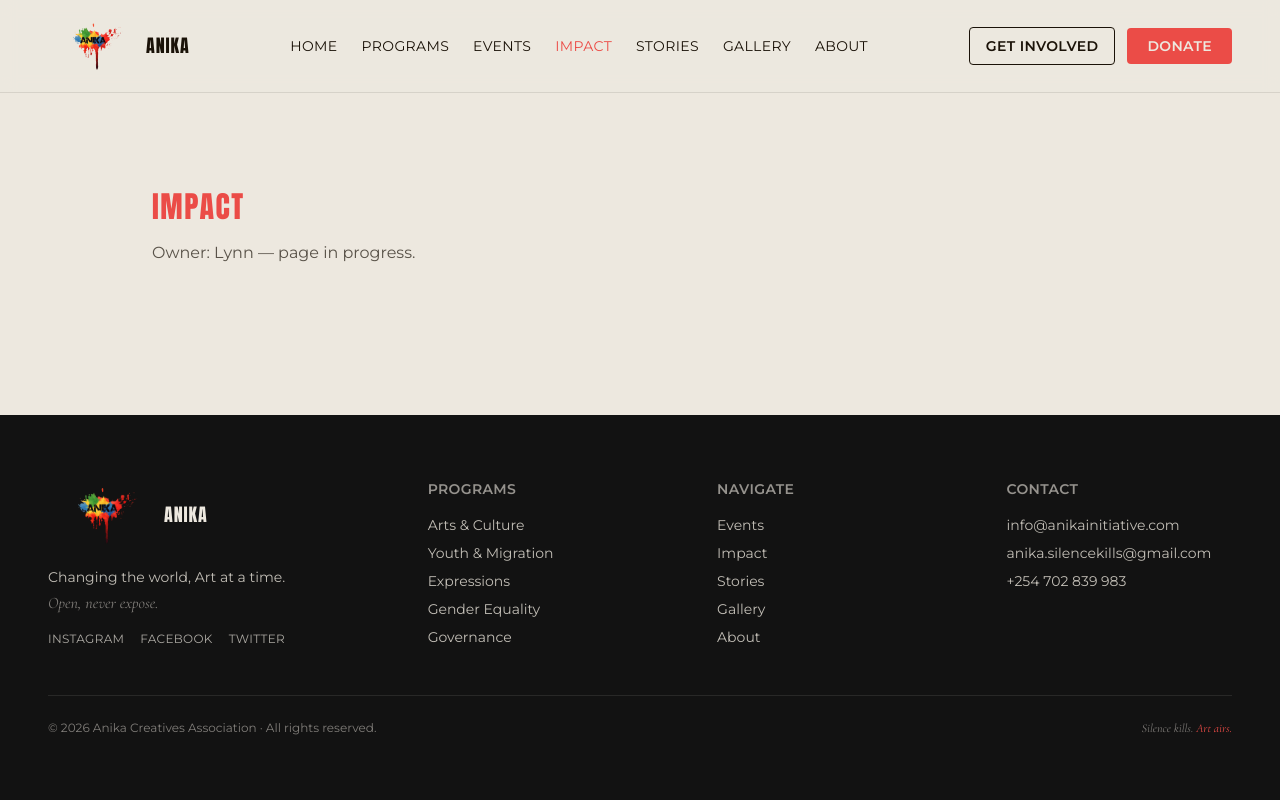
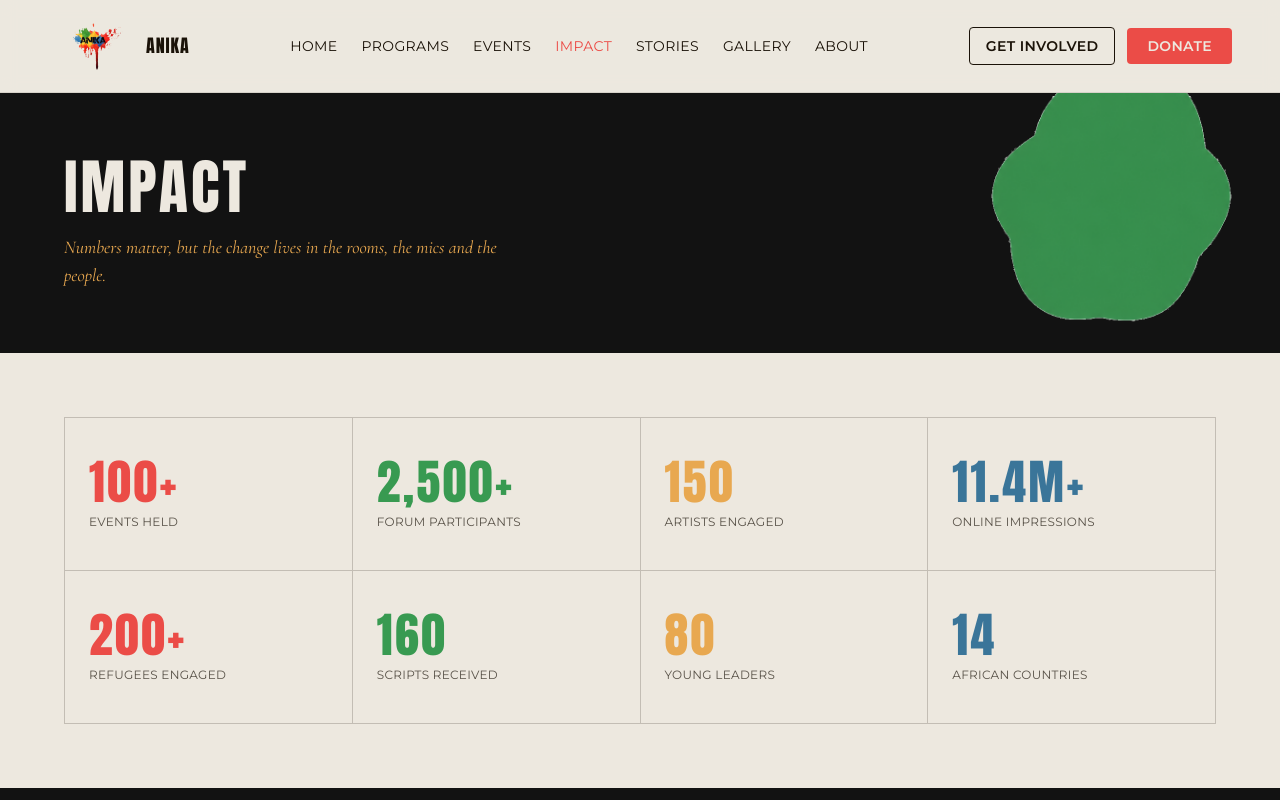
Before and after one commit to Jkosencha/Anika-Initiative, a React (Vite) app: page /impact in a window 1280 px wide. Shown: the top 800 px of the page. Built offline with nearby package versions, Linux system fonts and the light colour scheme.

Commit message:
feat: Added Impact header and stats components

```diff
--- /dev/null
+++ b/src/components/impact/ImpactHeader.jsx
@@ -0,0 +1,17 @@
+export default function ImpactHeader() {
+  return (
+    <section className='relative bg-charcoal text-cream px-6 md:px-16 py-16 overflow-hidden'>
+      <img
+        src='/abstract-green.png'
+        className='absolute -top-10 right-0 w-64 h-64 md:w-80 md:h-80 object-contain pointer-events-none select-none'
+      />
+
+      <div className='relative z-10'>
+        <h1 className='font-display text-5xl md:text-6xl'>IMPACT</h1>
+        <p className='font-editorial italic text-gold mt-4 max-w-md text-lg'>
+          Numbers matter, but the change lives in the rooms, the mics and the people.
+        </p>
+      </div>
+    </section>
+  );
+}
--- /dev/null
+++ b/src/components/impact/ImpactStats.jsx
@@ -0,0 +1,24 @@
+import React from 'react'
+import { accentText } from '../../utils/accentClasses'
+
+export default function ImpactStats({ stats }) {
+  return (
+    <section className='bg-cream px-6 md:px-16 py-16'>
+      <div className='grid grid-cols-2 md:grid-cols-4 border-t border-l border-ink/20'>
+        {stats.map((stat, i) => (
+          <div
+            key={i}
+            className='border-r border-b border-ink/20 px-6 py-10'
+          >
+            <p className={`font-display text-4xl md:text-5xl mb-2 ${accentText[stat.accentClass]}`}>
+              {stat.value}
+            </p>
+            <p className='text-xs uppercase tracking-wide text-ink/70'>
+              {stat.label}
+            </p>
+          </div>
+        ))}
+      </div>
+    </section>
+  );
+}
--- a/src/pages/Impact.jsx
+++ b/src/pages/Impact.jsx
@@ -1,14 +1,13 @@
-function Impact() {
+import React from 'react'
+import ImpactHeader from '../components/impact/ImpactHeader'
+import ImpactStats from '../components/impact/ImpactStats'
+import { impactStats } from '../data/impact'
+
+export default function Impact() {
   return (
-    <section className="mx-auto max-w-5xl px-6 py-24">
-      <h1 className="font-display text-3xl uppercase tracking-wide text-coral">
-        Impact
-      </h1>
-      <p className="mt-4 font-body text-ink/70">
-        Owner: Lynn — page in progress.
-      </p>
-    </section>
+    <>
+     <ImpactHeader />
+     <ImpactStats stats={impactStats} />
+    </>
   )
 }
-
-export default Impact
```
